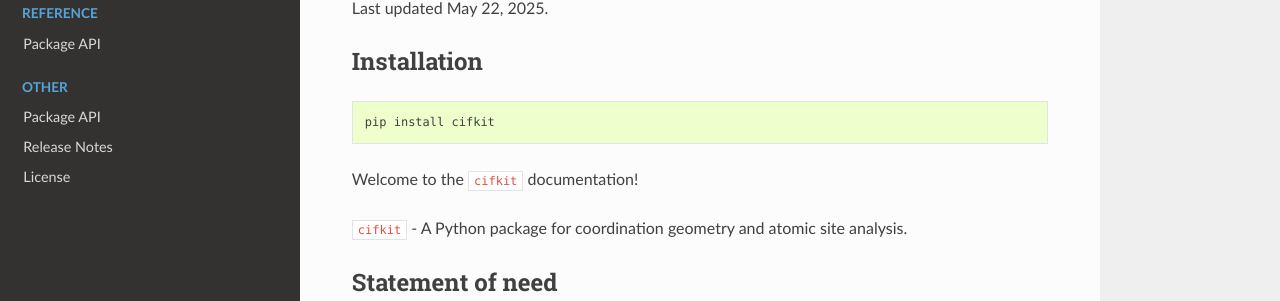
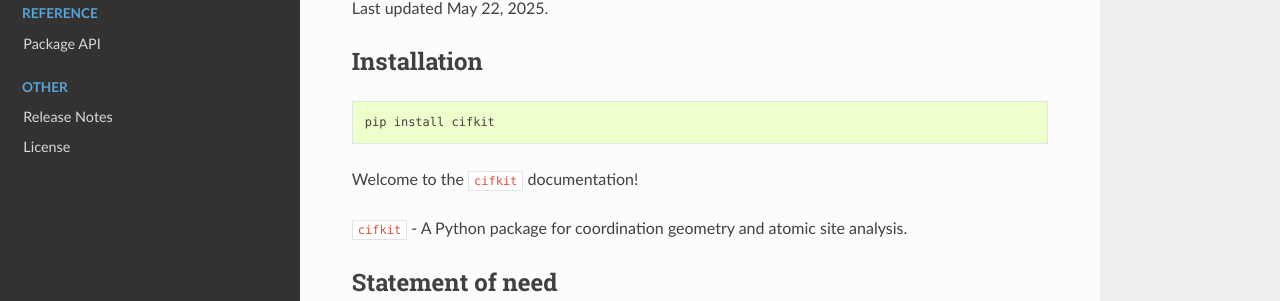
Before and after one commit to bobleesj/cifkit, a Sphinx documentation site: the page built from doc/source/index.rst, in a window 1280 px wide. Shown: the part 211-512 px from the top of the page. Built offline with Sphinx 7.4.7 and the Read the Docs theme 3.1.0, drawn with Linux system fonts in a browser that asks for light colours.

Commit message:
remove duplicated API doc

```diff
--- a/doc/source/index.rst
+++ b/doc/source/index.rst
@@ -249,7 +249,6 @@ Other links
    :hidden:
    :caption: OTHER
 
-   Package API <api/cifkit>
    release
    license
 
```
